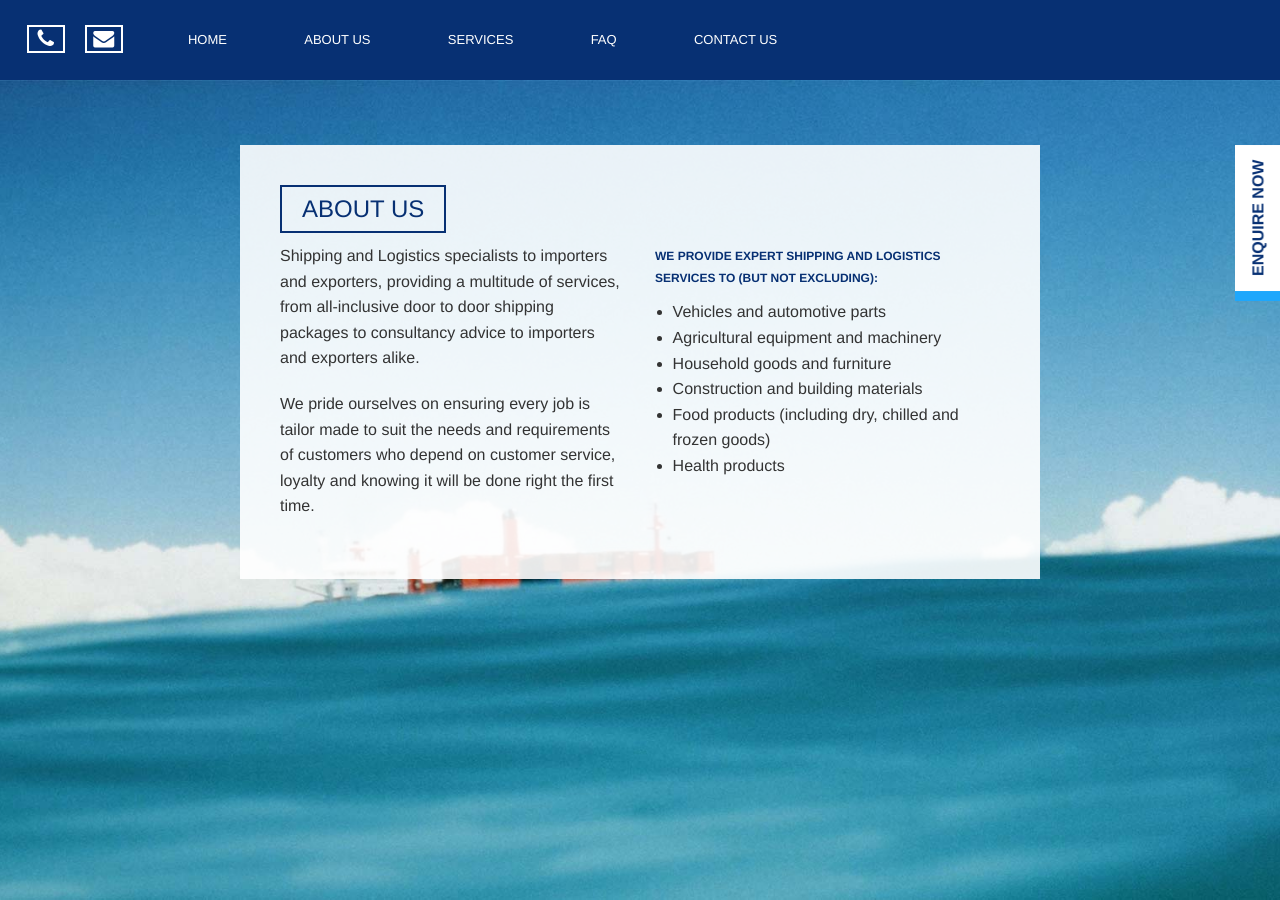
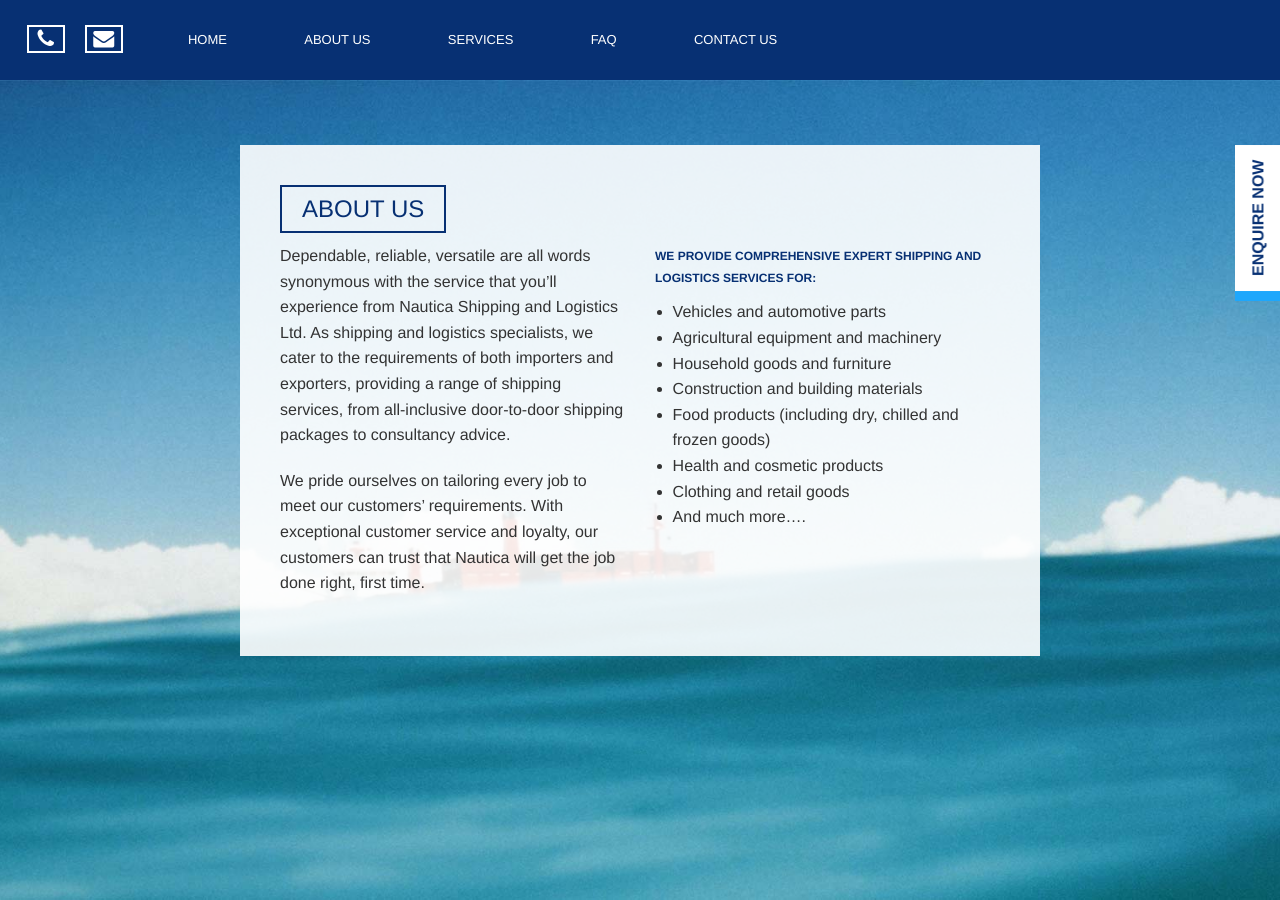
Before and after one commit to chrisgreeff/nautica, a Jekyll site: the page built from about-us/index.html, in a window 1280 px wide. Built offline with Jekyll 4.4.1, drawn with Linux system fonts in a browser that asks for light colours.

Commit message:
Added the final copy to the about us page.

```diff
--- a/about-us/index.html
+++ b/about-us/index.html
@@ -9,18 +9,20 @@
     </h2>
     <div class="row">
       <div class="large-6 columns text-left pln">
-        <p>Shipping and Logistics specialists to importers and exporters, providing a multitude of services, from all-inclusive door to door shipping packages to consultancy advice to importers and exporters alike.</p>
-        <p>We pride ourselves on ensuring every job is tailor made to suit the needs and requirements of customers who depend on customer service, loyalty and knowing it will be done right the first time.</p>
+        <p>Dependable, reliable, versatile are all words synonymous with the service that you’ll experience from Nautica Shipping and Logistics Ltd. As shipping and logistics specialists, we cater to the requirements of both importers and exporters, providing a range of shipping services, from all-inclusive door-to-door shipping packages to consultancy advice.</p>
+        <p>We pride ourselves on tailoring every job to meet our customers’ requirements. With exceptional customer service and loyalty, our customers can trust that Nautica will get the job done right, first time.</p>
       </div>
       <div class="large-6 columns text-left prn">
-        <h3 class="na-panel-sub-header">We provide expert shipping and logistics services to (but not excluding):</h3>
+        <h3 class="na-panel-sub-header">We provide comprehensive expert shipping and logistics services for:</h3>
         <ul>
           <li>Vehicles and automotive parts</li>
           <li>Agricultural equipment and machinery</li>
           <li>Household goods and furniture</li>
           <li>Construction and building materials</li>
           <li>Food products (including dry, chilled and frozen goods)</li>
-          <li>Health products</li>
+          <li>Health and cosmetic products</li>
+          <li>Clothing and retail goods</li>
+          <li>And much more….</li>
         </ul>
       </div>
     </div>
```
